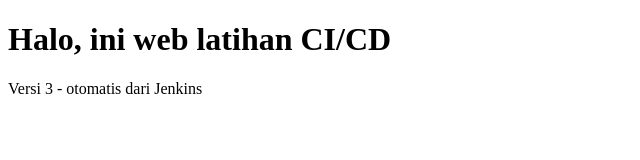
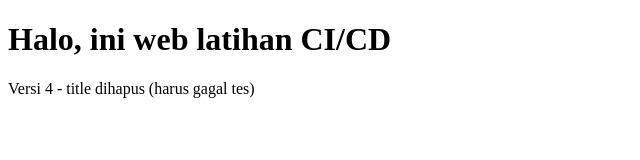
Before and after one commit to danurwijayanto/ci-cd-workshop, a plain HTML site: page public/index.html in a window 1280 px wide. Shown: the full height of the page, 0-640 px from the left. Drawn offline with Linux system fonts and the light colour scheme.

Commit message:
Simulasi gagal: hapus title

```diff
--- a/public/index.html
+++ b/public/index.html
@@ -1,10 +1,9 @@
 <!DOCTYPE html>
 <html>
 <head>
-  <title>Latihan CI/CD</title>
 </head>
 <body>
   <h1>Halo, ini web latihan CI/CD</h1>
-  <p>Versi 3 - otomatis dari Jenkins</p>
+  <p>Versi 4 - title dihapus (harus gagal tes)</p>
 </body>
 </html>
```
